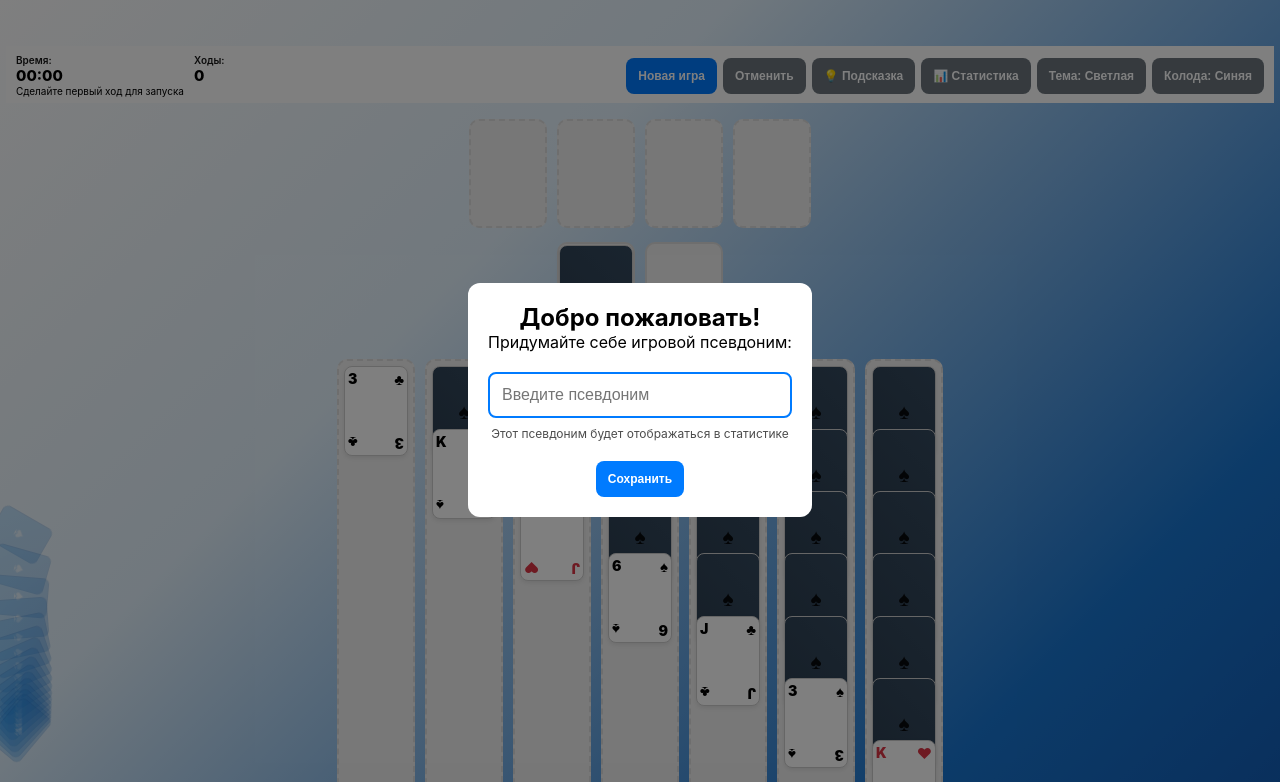
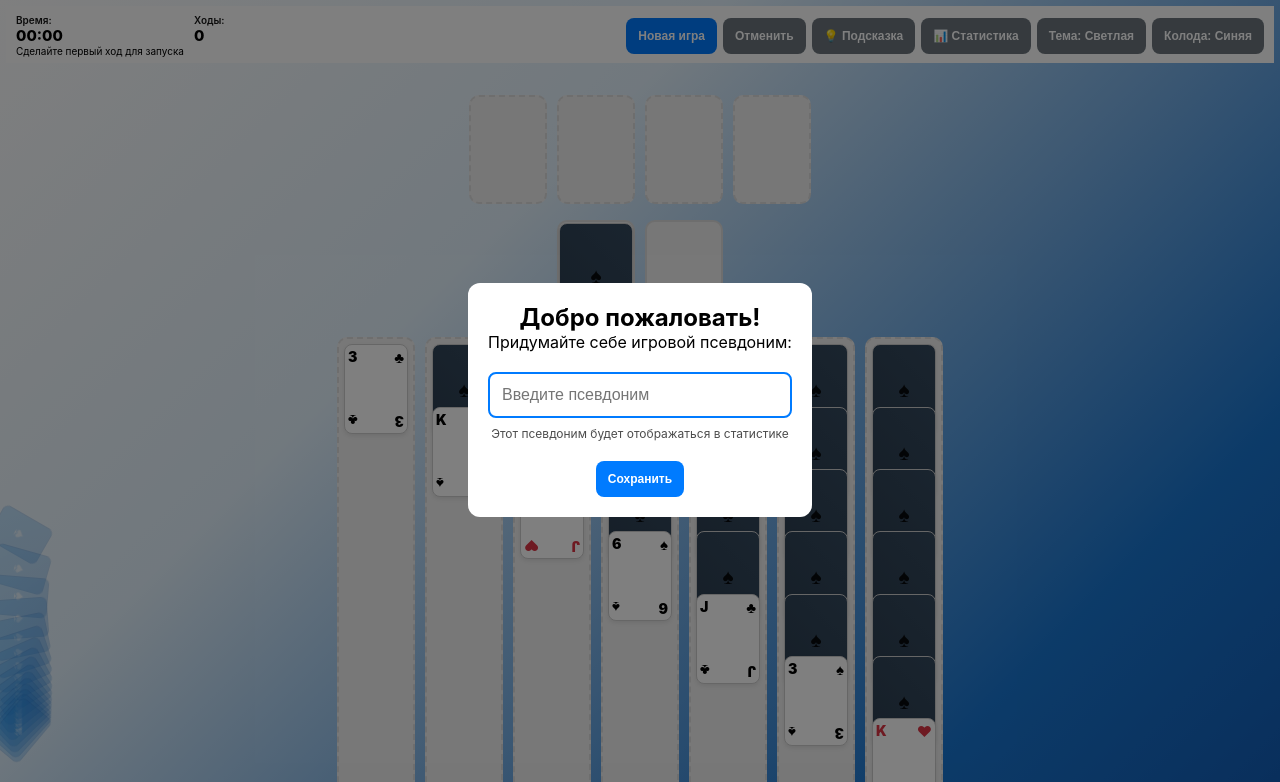
Before and after one commit to bvrbvr/KlondikeQuest, a website: page index.html in a window 1280 px wide. Shown: the top 782 px of the page. Drawn offline with Linux system fonts and the light colour scheme.

Commit message:
release-0.0.36

```diff
--- a/styles.css
+++ b/styles.css
@@ -1,6 +1,6 @@
 /* =========================================================
    Klondike — responsive for Telegram WebView (iOS/Android)
-   Версия: фикс колонок (foundation 4шт, tableau 7шт — ровные линии)
+   Ровные 4/7 колонок, учёт content safe area, корректные отступы сверху
    ========================================================= */
 
 /* ============ Variables & Theme ============ */
@@ -30,7 +30,7 @@
   /* gaps & widths */
   --gap: clamp(6px, 1.8vw, 10px);
 
-  /* доступная ширина под «стол» = мин из 85vw и ширины экрана минус safe-areas */
+  /* доступная ширина под «стол» */
   --tableau-maxw: min( clamp(230px, 85vw, 760px),
                        calc(var(--vw) - (var(--csafe-left) + var(--csafe-right) + 16px)) );
 
@@ -38,22 +38,25 @@
   --cols: 7;
   --colw: calc( (var(--tableau-maxw) - (var(--cols) - 1) * var(--gap)) / var(--cols) );
 
-  /* карта = ширина столбца (строго), но не больше 78px и не меньше 40px */
+  /* карта = ширина столбца (строго), с ограничениями */
   --card-max: clamp(40px, var(--colw), 78px);
-  --card-h: calc(var(--card-max) * 1.4); /* аспект 2.5:3.5 ≈ 1:1.4 */
+  --card-h: calc(var(--card-max) * 1.4); /* 2.5:3.5 */
 
   --font-s: clamp(8px, 2.2vw, 12px);
   --font-m: clamp(10px, 2.6vw, 15px);
 
-  /* реальная доступная высота под стол */
+  /* доступная высота под стол */
   --avail-h: calc(var(--vh) - var(--csafe-top) - var(--csafe-bottom) - var(--ui-header-h));
 
-  /* нижний «отбойник»: content safe area + запас (усилен для Telegram WebView) */
+  /* нижний «отбойник»: content safe area + запас (для Telegram WebView) */
   --pad-bottom: calc(var(--csafe-bottom) + 48px);
 
   /* стек карт (пропорциональный) */
   --stack-open:   calc(var(--card-h) * -0.36);
   --stack-closed: calc(var(--card-h) * -0.28);
+
+  /* расстояние между шапкой и foundation (регулируемый воздух) */
+  --header-gap: clamp(16px, 3vh, 28px);
 }
 
 [data-theme="dark"]{
@@ -87,25 +90,24 @@ body{
   display:flex; flex-direction:column; gap:8px;
 
   overflow-y:auto;
-  scroll-padding-top:calc(var(--ui-header-h) + 8px);
+  scroll-padding-top:calc(var(--ui-header-h) + var(--header-gap));
   scroll-padding-bottom:calc(var(--pad-bottom) + 120px);
   position:relative; z-index:1;
 }
 
-/* страховочный отбойник на случай, если webview срежет паддинги */
+/* страховочный отбойник */
 .game-container::after{content:""; display:block; height:calc(var(--pad-bottom) + 120px); flex:0 0 auto;}
 
-.game-header {
-  position: sticky;
-  top: calc(var(--csafe-top) + 40px); /* ← 40px запас под системные кнопки Telegram */
-  z-index: 5;
-  display: flex;
-  align-items: center;
-  justify-content: space-between;
-  gap: 8px;
-  padding: 8px calc(10px + var(--csafe-right)) 6px calc(10px + var(--csafe-left));
-  min-height: var(--ui-header-h);
-  background: var(--bg-color);
+/* ——— HEADER ——— */
+.game-header{
+  position:sticky;
+  top: var(--csafe-top);              /* ровно под системной шапкой Telegram */
+  z-index:5;
+  display:flex; align-items:center; justify-content:space-between; gap:8px;
+  padding:8px calc(10px + var(--csafe-right)) 6px calc(10px + var(--csafe-left));
+  min-height:var(--ui-header-h);
+  background:var(--bg-color);
+  margin-bottom: var(--header-gap);   /* ↓ воздух до foundation */
 }
 .game-info{display:flex;gap:10px;font-size:10px}
 .timer,.moves{display:flex;flex-direction:column;align-items:flex-start}
@@ -125,16 +127,16 @@ body{
 /* ============ Board ============ */
 .game-board{display:flex; flex-direction:column; gap:8px; flex:1; padding-bottom:var(--pad-bottom)}
 
-/* Foundation — 4 точных колонки по ширине карты */
-.foundation-area {
-  display: grid;
-  grid-template-columns: repeat(4, var(--card-max));
-  gap: var(--gap);
-  justify-content: center;
-  align-content: start;
-  width: 100%;
-  max-width: var(--tableau-maxw);
-  margin: 48px auto 6px auto;
+/* ——— FOUNDATION (4 точных колонки по ширине карты) ——— */
+.foundation-area{
+  display:grid;
+  grid-template-columns: repeat(4, var(--card-max)); /* фикс-колонки */
+  gap:var(--gap);
+  justify-content:center;
+  align-content:start;
+  width:100%;
+  max-width:var(--tableau-maxw);
+  margin: 0 auto 8px auto;            /* сверху отступ задаёт header-gap */
 }
 .foundation-slot{
   width:var(--card-max);
@@ -145,7 +147,7 @@ body{
 }
 .foundation-slot:hover{border-color:var(--btn-primary-bg)}
 
-/* Stock / Waste — та же ширина, что у карты */
+/* ——— STOCK / WASTE ——— */
 .stock-waste-area{
   display:flex; gap:var(--gap); justify-content:center;
   width:100%; max-width:var(--tableau-maxw); margin:0 auto;
@@ -160,12 +162,12 @@ body{
 }
 .stock:hover,.waste:hover{border-color:var(--btn-primary-bg)}
 
-/* Tableau — 7 точных колонок по ширине карты */
+/* ——— TABLEAU (7 точных колонок) ——— */
 .tableau-area{
   display:grid;
-  grid-template-columns: repeat(7, var(--card-max)); /* ← фиксированные треки */
+  grid-template-columns: repeat(7, var(--card-max)); /* фикс-колонки */
   gap:var(--gap);
-  justify-content:center;            /* центрируем комплектом */
+  justify-content:center;
   align-content:start;
   width:100%;
   max-width:var(--tableau-maxw);
@@ -174,11 +176,11 @@ body{
   padding-bottom:var(--pad-bottom);
 }
 .tableau-slot{
-  width:var(--card-max);              /* ← слот = ширина карты */
+  width:var(--card-max);
   background:var(--slot-bg); border:2px dashed var(--slot-border);
   border-radius:10px;
 
-  /* высота от доступной вертикали: 26–30% (динамично) */
+  /* динамическая высота от доступной вертикали */
   --mh-base: max(var(--avail-h), 320px);
   min-height: clamp(86px, calc(var(--mh-base) * 0.28), 360px);
 
@@ -249,7 +251,7 @@ body{
 .card,.slot{will-change:transform}
 @media (-webkit-min-device-pixel-ratio:2),(min-resolution:192dpi){.card{border-width:.5px}}
 
-/* ============ Height-based compression (когда мало вертикали) ============ */
+/* ============ Height-based compression ============ */
 @media (max-height:860px){
   :root{ --stack-open:calc(var(--card-h)*-0.34); --stack-closed:calc(var(--card-h)*-0.27); }
   .tableau-slot{min-height: clamp(84px, calc(max(var(--avail-h), 300px) * 0.26), 330px)}
@@ -266,10 +268,10 @@ body{
 /* ============ Width breakpoints (без «моделей») ============ */
 @media (max-width:768px){
   .game-header{flex-wrap:wrap; align-items:flex-start}
-  /* foundation/tableau уже фикс-колонки — менять грид не нужно */
+  /* фикс-колонки уже гарантируют ширину — менять грид не нужно */
 }
 
-/* ============ Extras (статистика/ник/анимации) ============ */
+/* ============ Extras ============ */
 .nickname-input-container{margin:20px 0}
 .nickname-input{
   width:100%;padding:12px;border:2px solid var(--slot-border);border-radius:8px;
```
